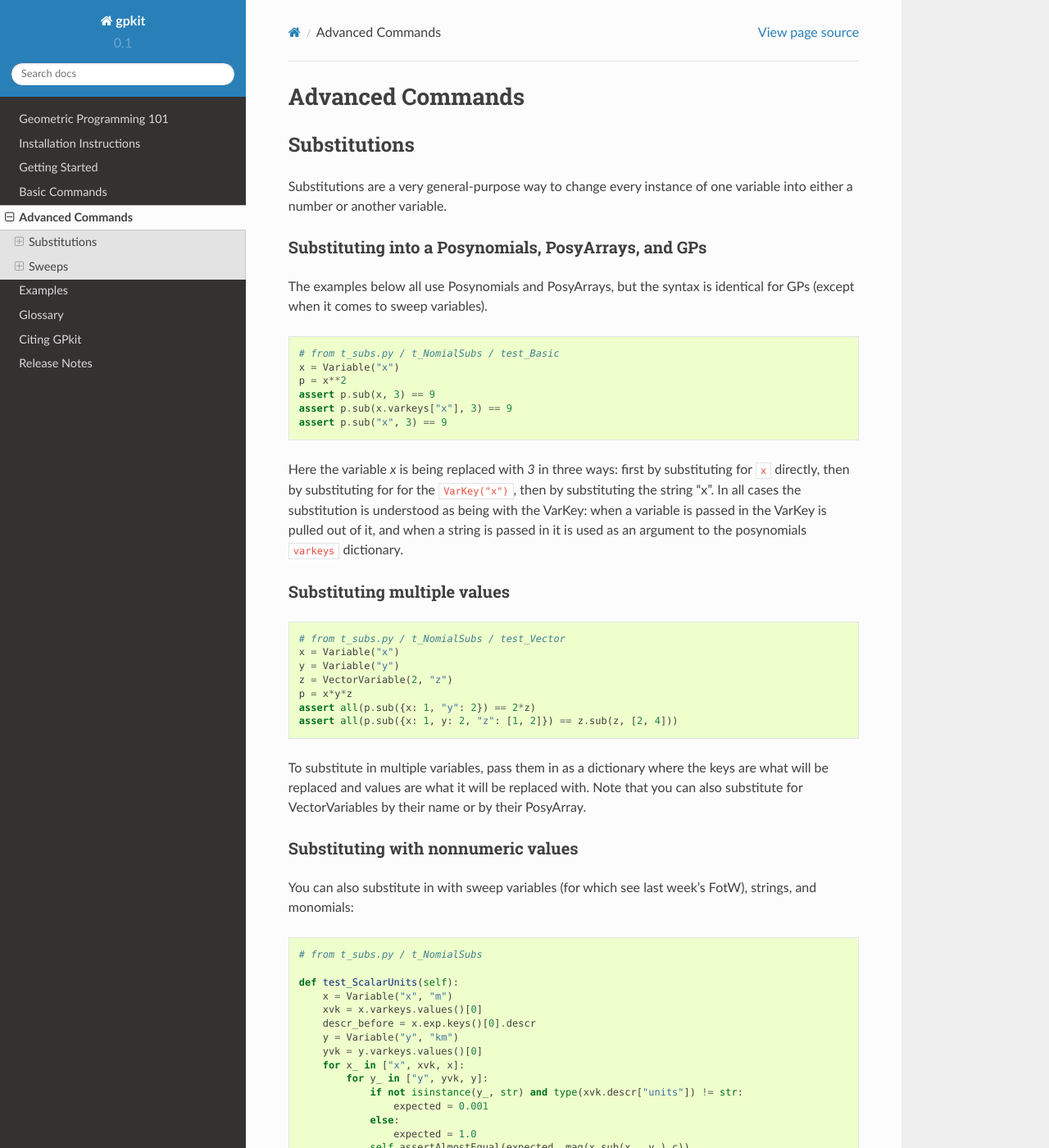
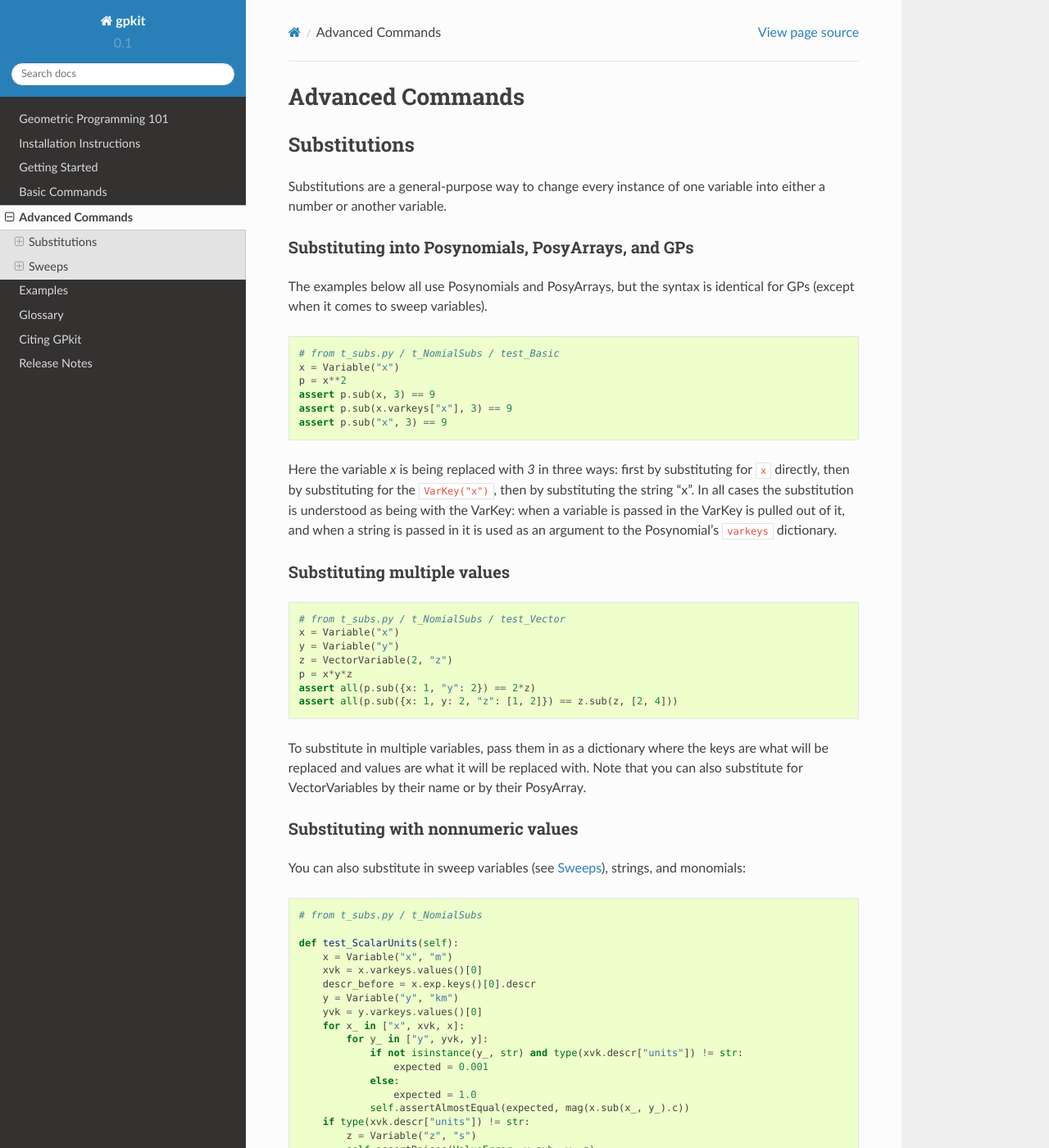
Before and after one commit to convexengineering/gpkit, a Sphinx documentation site: the page built from docs/source/advancedcommands.rst, in a window 1280 px wide and 1400 px high. Shown: the whole window at 82% size. Built offline with Sphinx 7.4.7 and the Read the Docs theme 2.0.0, drawn with Linux system fonts in a browser that asks for light colours; pages that are not in the unit, such as notebooks, are missing from menus; some of the changed text lies outside the part shown.

Commit message:
typos and small fixes

```diff
--- a/docs/source/advancedcommands.rst
+++ b/docs/source/advancedcommands.rst
@@ -4,9 +4,9 @@ Advanced Commands
 Substitutions
 =============
 
-Substitutions are a very general-purpose way to change every instance of one variable into either a number or another variable.
+Substitutions are a general-purpose way to change every instance of one variable into either a number or another variable.
 
-Substituting into a Posynomials, PosyArrays, and GPs
+Substituting into Posynomials, PosyArrays, and GPs
 -----------------------------------------------------
 
 The examples below all use Posynomials and PosyArrays, but the syntax is identical for GPs (except when it comes to sweep variables).
@@ -20,7 +20,7 @@ The examples below all use Posynomials and PosyArrays, but the syntax is identic
     assert p.sub(x.varkeys["x"], 3) == 9
     assert p.sub("x", 3) == 9
 
-Here the variable `x` is being replaced with `3` in three ways: first by substituting for ``x`` directly, then by substituting for for the ``VarKey("x")``, then by substituting the string "x". In all cases the substitution is understood as being with the VarKey: when a variable is passed in the VarKey is pulled out of it, and when a string is passed in it is used as an argument to the posynomials ``varkeys`` dictionary.
+Here the variable `x` is being replaced with `3` in three ways: first by substituting for ``x`` directly, then by substituting for the ``VarKey("x")``, then by substituting the string "x". In all cases the substitution is understood as being with the VarKey: when a variable is passed in the VarKey is pulled out of it, and when a string is passed in it is used as an argument to the Posynomial's ``varkeys`` dictionary.
 
 Substituting multiple values
 ----------------------------
@@ -40,7 +40,7 @@ To substitute in multiple variables, pass them in as a dictionary where the keys
 Substituting with nonnumeric values
 -----------------------------------
 
-You can also substitute in with sweep variables (for which see last week's FotW), strings, and monomials:
+You can also substitute in sweep variables (see Sweeps_), strings, and monomials:
 
 .. code-block:: python
 
@@ -82,6 +82,7 @@ Substituting from a GP solution array
 
 You can also substitute by just calling the solution, i.e. ``gp.solution(p)``. This returns a numpy array of just the coefficients (``c``) of the posynomial after substitution, and will raise a` `ValueError`` if some of the variables in ``p`` were not found in ``gp.solution``.
 
+.. _Sweeps:
 
 Sweeps
 ======
```
Also changed, not shown: other parts of docs/source/advancedcommands.rst (+1 -1 lines), 1 other file.
